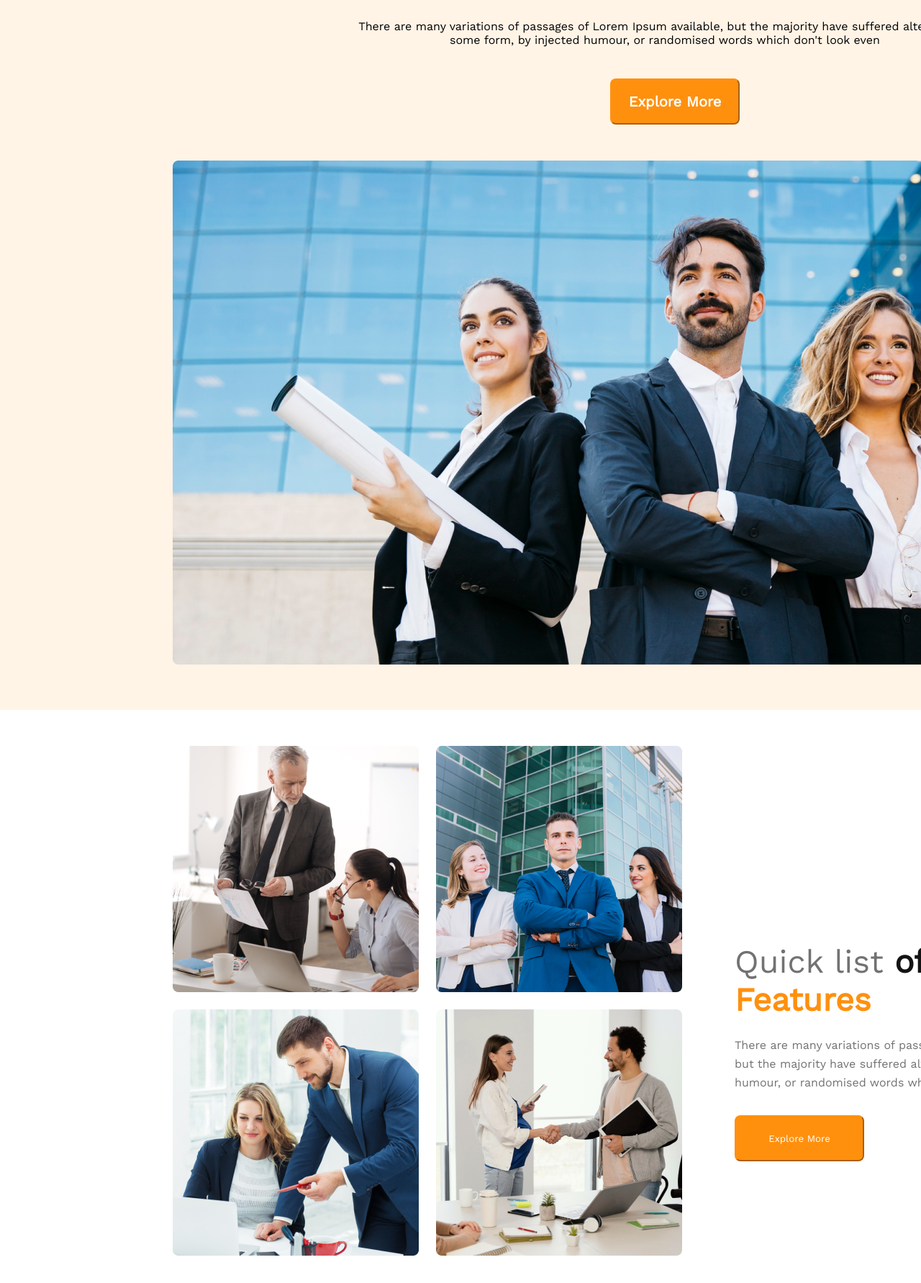
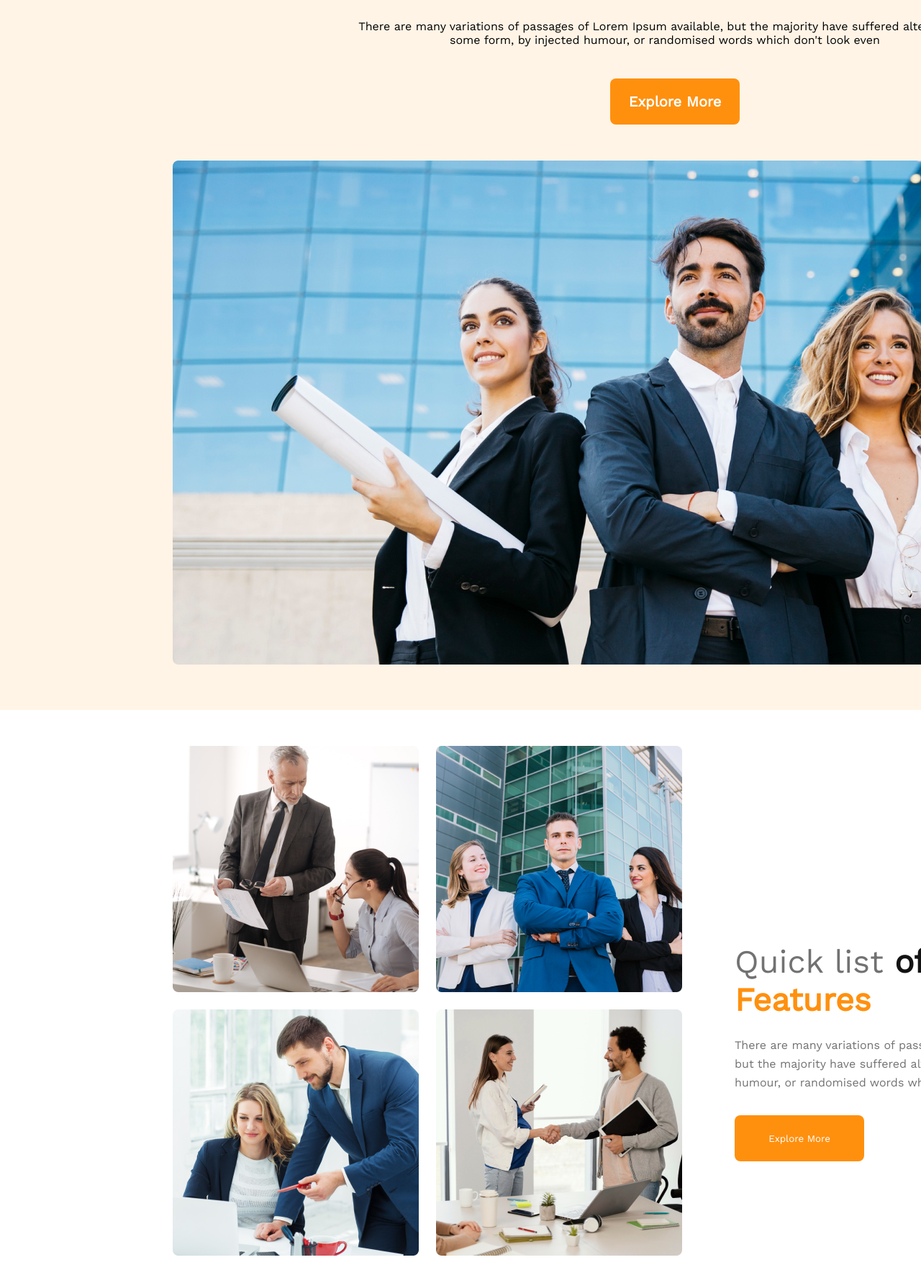
Before and after one commit to Sobrul/2nd-assignment, a plain HTML site: page index.html in a window 1280 px wide. Shown: the part 336-2118 px from the top of the page at 72% size. Drawn offline with nearby package versions, Linux system fonts and the light colour scheme.

Commit message:
confirm final

```diff
--- a/css/style.css
+++ b/css/style.css
@@ -93,7 +93,7 @@
     background: #FF900E;
     color: #FFFFFF;
     border-radius: 8px;
-    border-color: #FF900E;
+    border: none;
     font-weight: 600;
     font-size: 20px;
     line-height: 23px;
@@ -157,7 +157,7 @@
     top: 1849px;
     color: #FFFFFF;
     border-radius: 8px;
-    border-color: #FF900E;
+    border: none;
 }
 
 .feature {
@@ -239,17 +239,19 @@
     left: 270px;
     top: 3158px;
 }
+
 /*
 .feature-image img {
     width: 100%;
 } */
-.feature-image  {
+.feature-image {
     background-image: url(../images/architect.png);
     background-repeat: no-repeat;
     width: 100%;
     height: 100%;
 }
-.feature-image button{
+
+.feature-image button {
     width: 342px;
     height: 200px;
     left: 880px;
@@ -260,7 +262,8 @@
     position: absolute;
 
 }
-.feature-image button h3{
+
+.feature-image button h3 {
     font-weight: 700;
     font-size: 65px;
     line-height: 70px;
@@ -268,7 +271,8 @@ color: #FFFFFF;
 
 
 }
-.feature-image button h4{
+
+.feature-image button h4 {
     font-weight: 500;
     font-size: 25px;
     line-height: 40px;
```
Lines whose indentation alone changed are shown as unchanged.
